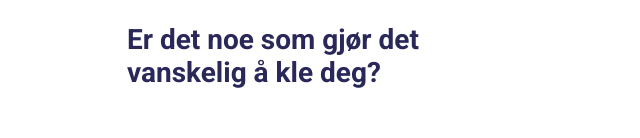
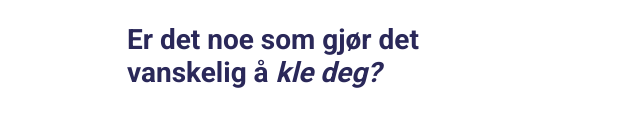
Before and after one commit to Alexanderws/veiviser-test, a React (Create React App) app: page /hindrance in a window 1280 px wide. Shown: the top 138 px of the page, without its empty margins (319-959 px from the left). Built offline with nearby package versions, Linux system fonts and the light colour scheme.

Commit message:
added italic formatting of goal text

```diff
--- a/src/App.css
+++ b/src/App.css
@@ -13,6 +13,10 @@ a {
 
 h2 {
   font-size: 1.75rem;
+}
+
+.t-italic {
+  font-style: italic;
 }
 
 .page-root {
--- a/src/App.js
+++ b/src/App.js
@@ -110,6 +110,7 @@ const App = withRouter(({ location }) => {
           path="/result"
           render={props => (
             <ResultPage
+              userDesire={userDesire}
               nextPath={"goal"}
               serviceList={getElligibleServices(
                 userDesire.id,
--- a/src/pages/hindrance/hindrance.component.jsx
+++ b/src/pages/hindrance/hindrance.component.jsx
@@ -18,9 +18,10 @@ const HindrancePage = ({
 }) => {
   return (
     <div className="page-root">
-      <h2>{`${"Er det noe som gjør det vanskelig å " +
-        userDesire.textDefinite +
-        "?"}`}</h2>
+      <h2>
+        Er det noe som gjør det vanskelig å{" "}
+        <span className="t-italic">{userDesire.textDefinite}?</span>
+      </h2>
 
       <div className="form-column">
         <FormControl>
--- a/src/pages/result/result.component.jsx
+++ b/src/pages/result/result.component.jsx
@@ -5,7 +5,7 @@ import NavButton from "../../components/nav-button/nav-button.component";
 
 import "./result.styles.scss";
 
-const ResultPage = ({ nextPath, serviceList, history }) => {
+const ResultPage = ({ nextPath, userDesire, serviceList, history }) => {
   let [isShowingAllServices, setIsShowingAllServices] = useState(false);
 
   const handleShowAllClicked = () => {
@@ -14,7 +14,10 @@ const ResultPage = ({ nextPath, serviceList, history }) => {
 
   return (
     <div className="page-root">
-      <h2>Følgende tilbud kan passe for deg:</h2>
+      <h2>
+        Følgende tilbud kan kanskje hjelpe deg med å{" "}
+        <span className="t-italic">{userDesire.textDefinite}</span>
+      </h2>
       <div className="service-list">
         {serviceList.length ? (
           isShowingAllServices ? (
```
